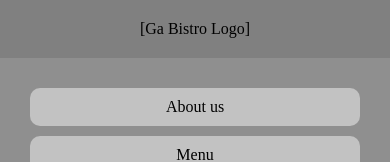
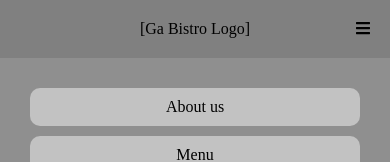
Before and after one commit to andyhdang/ga_bistro, a React (Create React App) app: page / in a window 390 px wide. Shown: the top 162 px of the page. Built offline with nearby package versions, Linux system fonts and the light colour scheme.

Commit message:
added frontawesome dependencies to package.json & implemented hamburger menu icon

```diff
--- a/package.json
+++ b/package.json
@@ -3,6 +3,9 @@
   "version": "0.1.0",
   "private": true,
   "dependencies": {
+    "@fortawesome/fontawesome-svg-core": "^1.2.26",
+    "@fortawesome/free-solid-svg-icons": "^5.12.0",
+    "@fortawesome/react-fontawesome": "^0.1.8",
     "@testing-library/jest-dom": "^4.2.4",
     "@testing-library/react": "^9.4.0",
     "@testing-library/user-event": "^7.2.1",
--- a/src/App/Nav/Nav.jsx
+++ b/src/App/Nav/Nav.jsx
@@ -1,21 +1,51 @@
-import React from 'react';
-
+//'useState' is part of the React App
+import React, { useState } from 'react';
 import './Nav.scss';
 
+//Front Awesome
+
+//How do you know to import from 'FontAwesomeIcon'?
+import { FontAwesomeIcon } from '@fortawesome/react-fontawesome';
+import { faBars } from '@fortawesome/free-solid-svg-icons'
+
 const Nav = () => {
+
+    const [showMenu, updateShowMenu] = useState(true);
+
+    const handleHamburgerClick = () => {
+        console.log('You hit the hamburger')
+
+        let newShowMenu;
+
+        if (showMenu === true) {
+            newShowMenu = false;
+        }else {
+            newShowMenu = true;
+        }
+
+        updateShowMenu(newShowMenu);
+    }
+
     return (
         <nav className='Nav'>
 
+            <div className="hamburger" onClick={ handleHamburgerClick } >
+                <FontAwesomeIcon icon={ faBars} />
+            </div>
+            {
+                //if the showMenu is true
+                showMenu &&
+
             <div id="links">
 
-            <a className="logo">[Ga Bistro Logo]</a>
-            <a className="alignright" href="#" >About us</a>
-            <a className="alignright" href="#" >Menu</a>
-            <a className="alignright" href="#" >Reservations</a>
-            <a className="alignright" href="#" >Contact</a>
+                <a className="logo">[Ga Bistro Logo]</a>
+                <a className="alignright" href="#" >About us</a>
+                <a className="alignright" href="#" >Menu</a>
+                <a className="alignright" href="#" >Reservations</a>
+                <a className="alignright" href="#" >Contact</a>
 
             </div>
-
+            }
 
         </nav>
     )
--- a/src/App/Nav/Nav.scss
+++ b/src/App/Nav/Nav.scss
@@ -3,6 +3,16 @@
     padding: 20px;
     margin: 0px;
     text-align: center;
+
+    .hamburger {
+        position: absolute;
+        right: 20px;
+        top: 20px;
+
+        &:hover {
+            color: white
+        }
+    }
 
     .logo{
         display: none;
@@ -29,6 +39,9 @@
 
     .Nav {
 
+        .hamburger {
+            display: none;
+        }
         .logo {
             display: none;
         }
```
Also changed, not shown: 1 other file (tests, documents, lock files or other folders).
